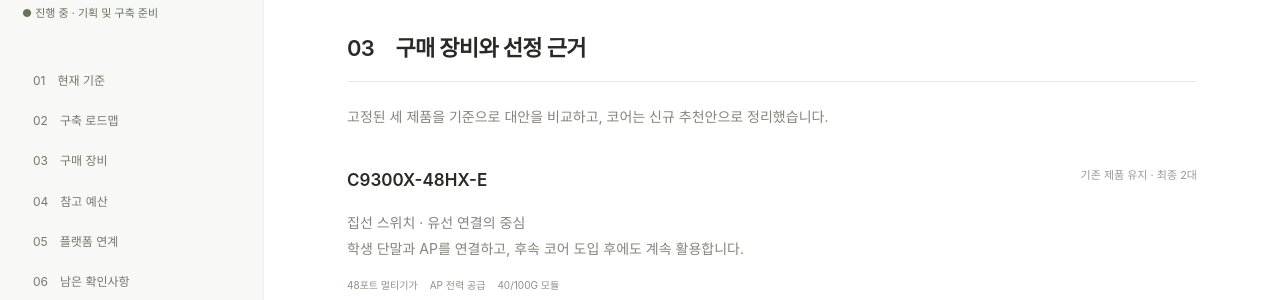
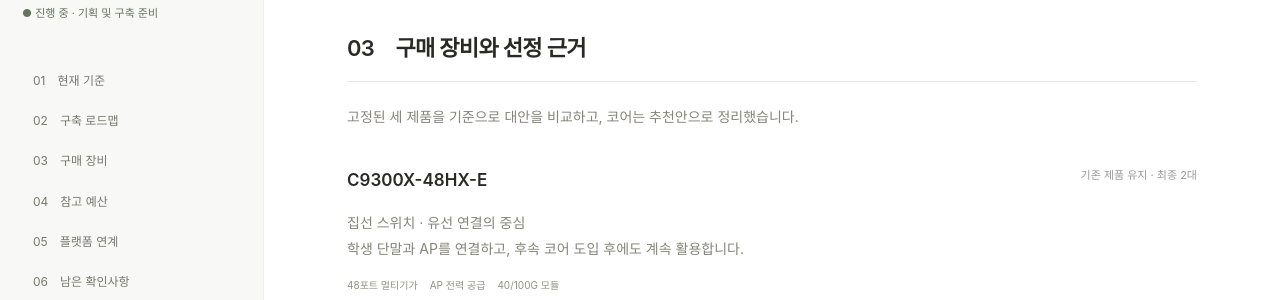
Before and after one commit to Ddaeunn425/ddaeunn425.github.io, a Jekyll site: the page built from hsu-pac.html, in a window 1280 px wide and 900 px high, scrolled down 1876 px. Shown: the part 152-452 px from the top of the window. Built offline with Jekyll 4.4.1, drawn with Linux system fonts in a browser that asks for light colours.

Commit message:
Update _data/hsu.json (via Pages CMS)

```diff
--- a/_data/hsu.json
+++ b/_data/hsu.json
@@ -28,7 +28,7 @@
       "note": "코어 전원·팬 이중화는 2차 기본 구성입니다. 코어 2대 이중화나 기존 C9407R용 추가 감독 모듈 구매는 현행 범위에 포함하지 않습니다."
     }
   ],
-  "equipment_intro": "고정된 세 제품을 기준으로 대안을 비교하고, 코어는 신규 추천안으로 정리했습니다.",
+  "equipment_intro": "고정된 세 제품을 기준으로 대안을 비교하고, 코어는 추천안으로 정리했습니다.",
   "equipment": [
     {
       "model": "C9300X-48HX-E",
```
